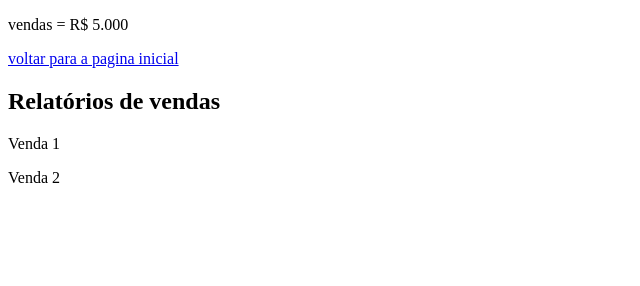
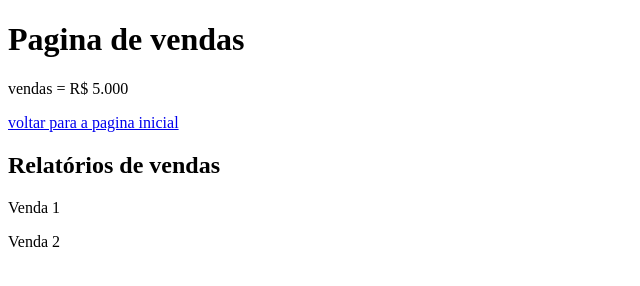
Before and after one commit to HDS0219/aulagithub, a plain HTML site: page vendas.html in a window 1280 px wide. Shown: the whole page, without its empty margins (0-640 px from the left). Drawn offline with Linux system fonts and the light colour scheme.

Commit message:
teste de mudança

```diff
--- a/vendas.html
+++ b/vendas.html
@@ -6,6 +6,7 @@
     <title>Document</title>
 </head>
 <body>
+    <h1>Pagina de vendas</h1>
     <p>vendas = R$ 5.000</p>
     <a href="index.html">voltar para a pagina inicial</a>
     <h2>Relatórios de vendas</h2>
```
